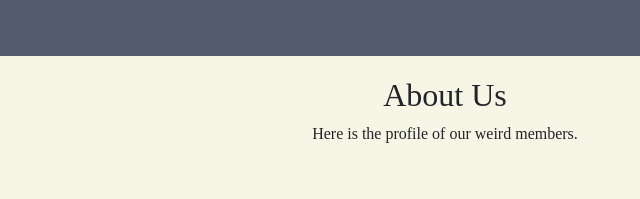
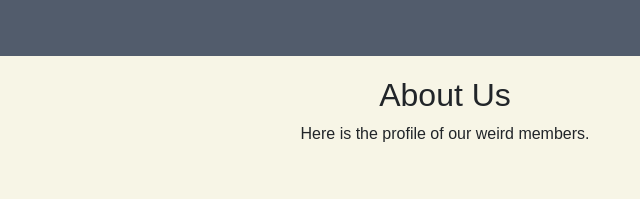
Before and after one commit to kimh3y00n/ictyear8, a plain HTML site: page aboutus.html in a window 1280 px wide. Shown: the top 199 px of the page, 195-835 px from the left. Drawn offline with nearby package versions, Linux system fonts and the light colour scheme.

Commit message:
Update aboutus.html

```diff
--- a/aboutus.html
+++ b/aboutus.html
@@ -89,6 +89,7 @@
         .about-us {
             padding: 20px;
             text-align: center;
+            font-family: fantasy;
         }
 
         .member-container {
```
